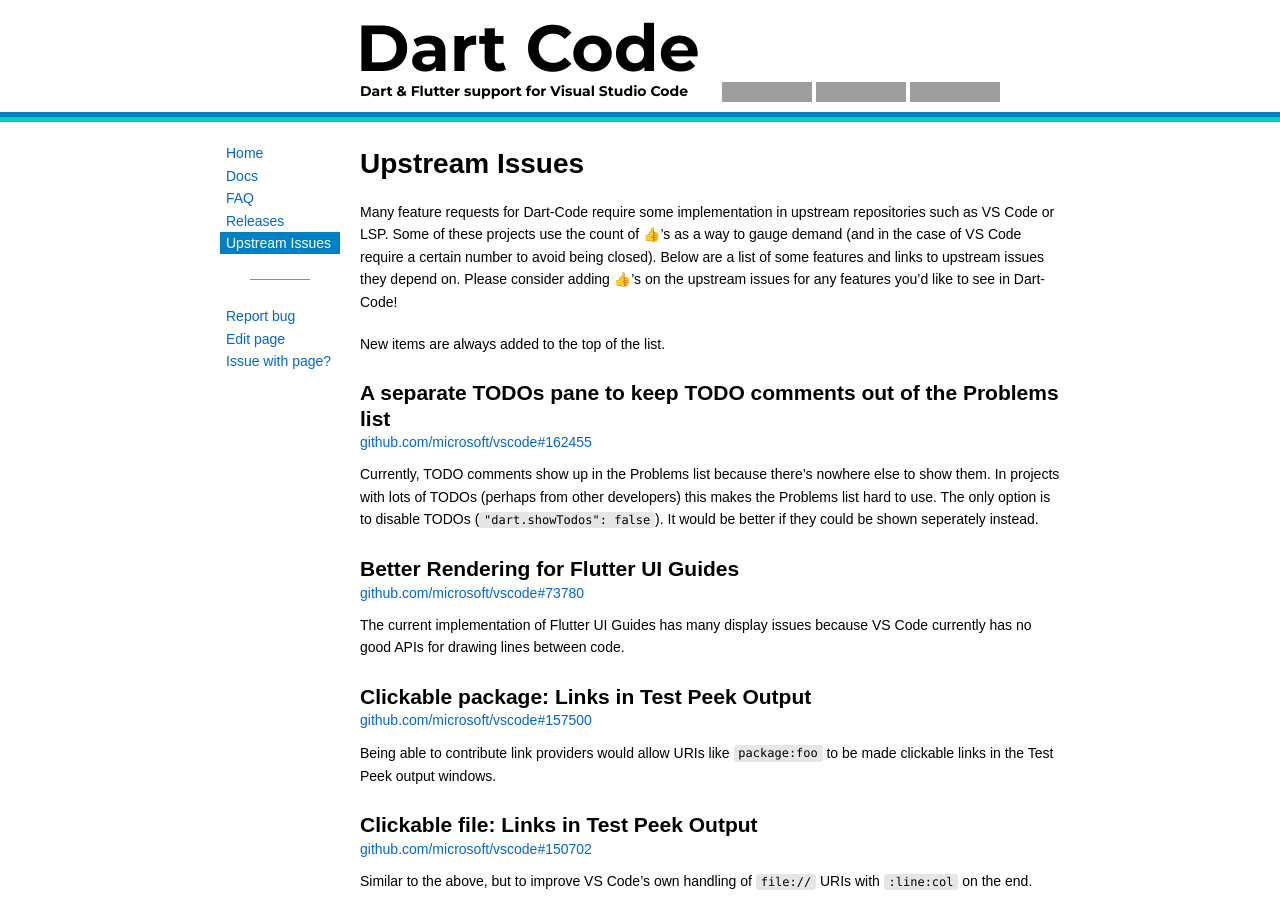
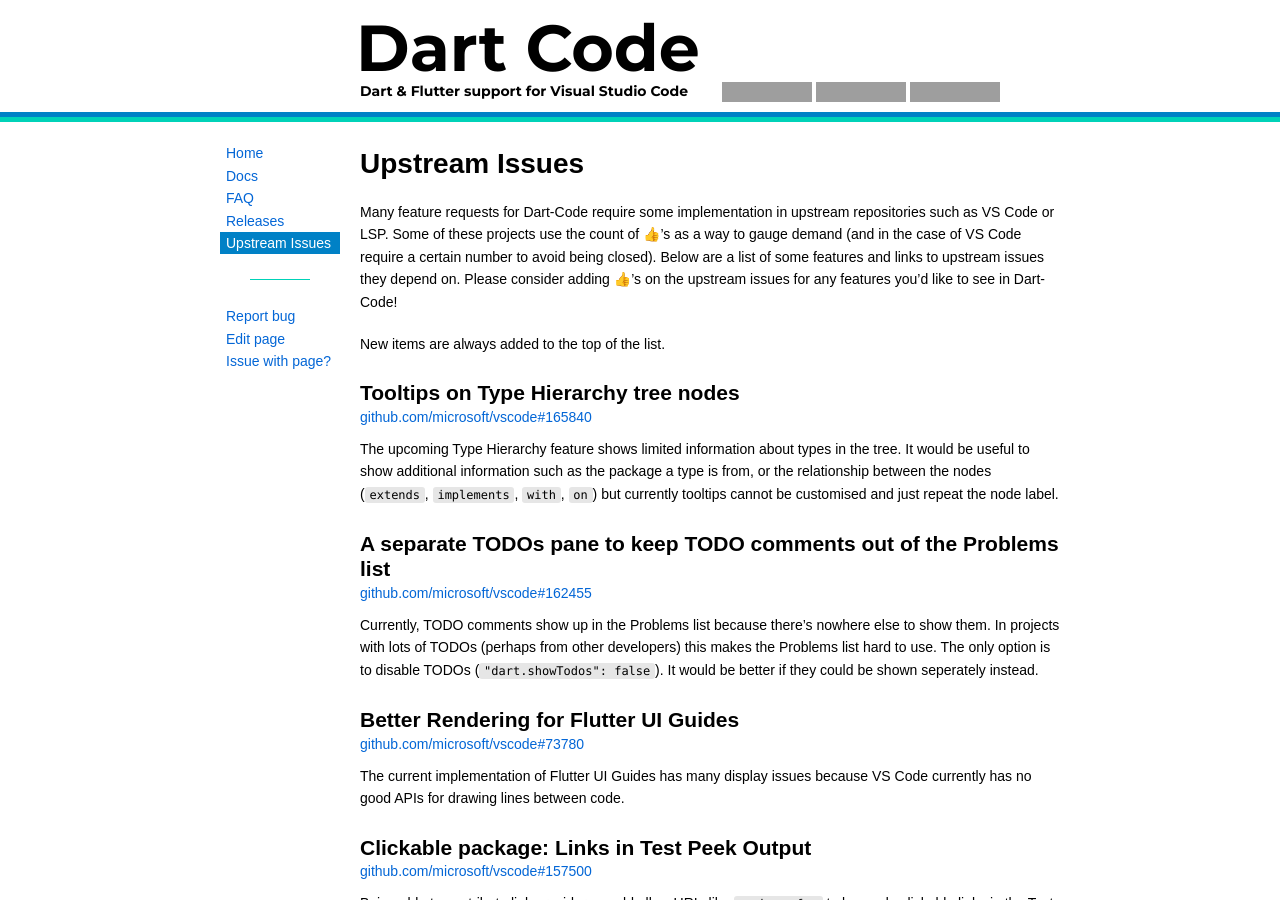
Before and after one commit to Dart-Code/Website, a Jekyll site: the page built from upstream-issues.md, in a window 1280 px wide and 900 px high. Built offline with Jekyll 4.4.1, drawn with Linux system fonts in a browser that asks for light colours; grey boxes are pictures that could not be loaded.

Commit message:
Add tooltip issue

```diff
--- a/upstream-issues.md
+++ b/upstream-issues.md
@@ -6,6 +6,13 @@
 Many feature requests for Dart-Code require some implementation in upstream repositories such as VS Code or LSP. Some of these projects use the count of 👍's as a way to gauge demand (and in the case of VS Code require a certain number to avoid being closed). Below are a list of some features and links to upstream issues they depend on. Please consider adding 👍's on the upstream issues for any features you'd like to see in Dart-Code!
 
 New items are always added to the top of the list.
+
+
+## Tooltips on Type Hierarchy tree nodes
+
+[github.com/microsoft/vscode#165840](https://github.com/microsoft/vscode/issues/165840)
+
+The upcoming Type Hierarchy feature shows limited information about types in the tree. It would be useful to show additional information such as the package a type is from, or the relationship between the nodes (`extends`, `implements`, `with`, `on`) but currently tooltips cannot be customised and just repeat the node label.
 
 
 ## A separate TODOs pane to keep TODO comments out of the Problems list
```
